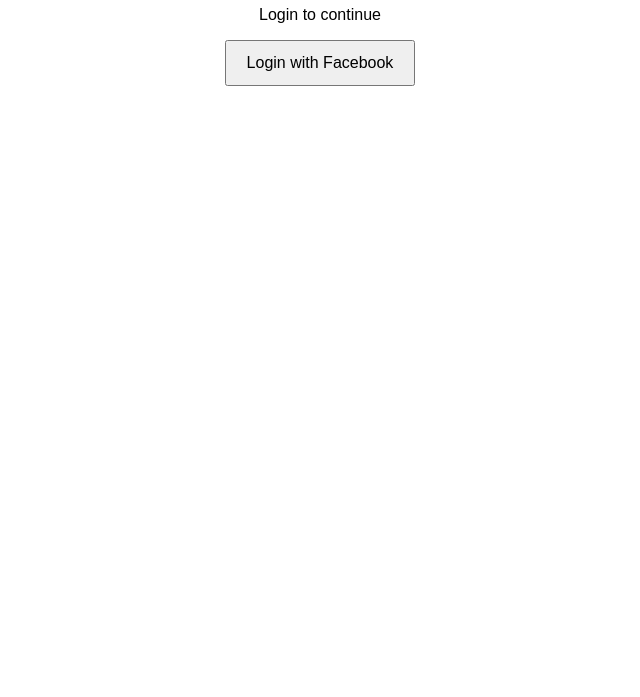
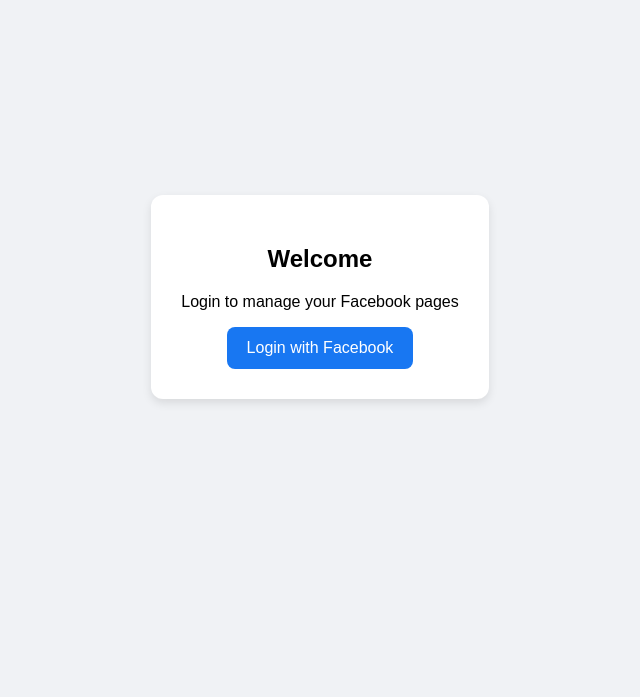
Before and after one commit to ilohsunday/flutterApp, a website: page index.html in a window 1280 px wide. Shown: the part 103-800 px from the top of the page, without its empty margins (320-960 px from the left). Drawn offline with Linux system fonts and the light colour scheme.

Commit message:
Update index.html

```diff
--- a/index.html
+++ b/index.html
@@ -1,17 +1,47 @@
 <!DOCTYPE html>
 <html lang="en">
 <head>
-  <meta charset="UTF-8" />
-  <meta name="viewport" content="width=device-width, initial-scale=1.0"/>
+  <meta charset="UTF-8">
+  <meta name="viewport" content="width=device-width, initial-scale=1.0">
   <title>Login with Facebook</title>
   <style>
-    body { font-family: Arial, sans-serif; text-align: center; margin-top: 50px; }
-    button { padding: 12px 20px; font-size: 16px; cursor: pointer; }
+    body {
+      font-family: Arial, sans-serif;
+      display: flex;
+      justify-content: center;
+      align-items: center;
+      height: 100vh;
+      margin: 0;
+      background: #f0f2f5;
+    }
+    .login-box {
+      text-align: center;
+      background: #fff;
+      padding: 30px;
+      border-radius: 12px;
+      box-shadow: 0 4px 10px rgba(0,0,0,0.1);
+    }
+    button {
+      background-color: #1877f2;
+      color: white;
+      border: none;
+      padding: 12px 20px;
+      font-size: 16px;
+      border-radius: 8px;
+      cursor: pointer;
+    }
+    button:hover {
+      background-color: #145dbf;
+    }
   </style>
 </head>
 <body>
-  <h1>📢 Facebook Page Poster</h1>
-  <p>Login to continue</p>
-  <button onclick="window.location.href='/index'">Login with Facebook</button>
+  <div class="login-box">
+    <h2>Welcome</h2>
+    <p>Login to manage your Facebook pages</p>
+    <button onclick="window.location.href='/login'">
+      Login with Facebook
+    </button>
+  </div>
 </body>
 </html>
```
